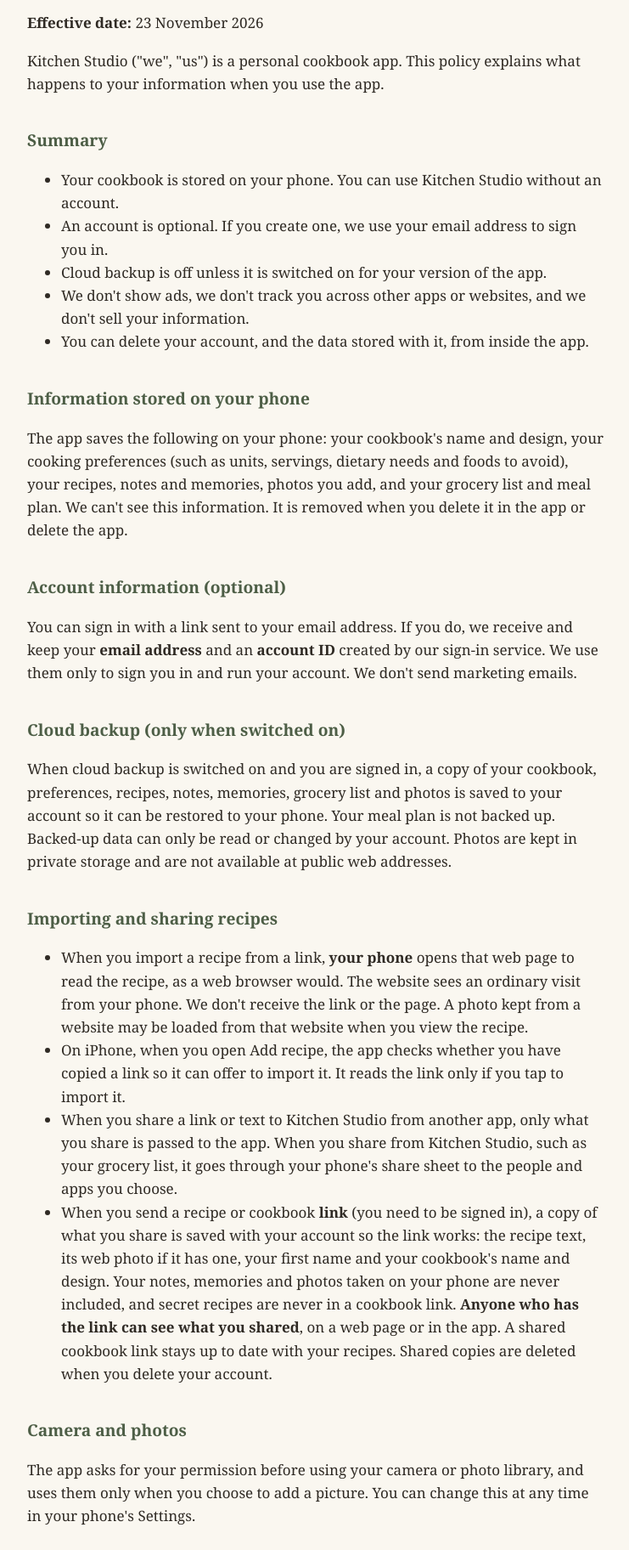
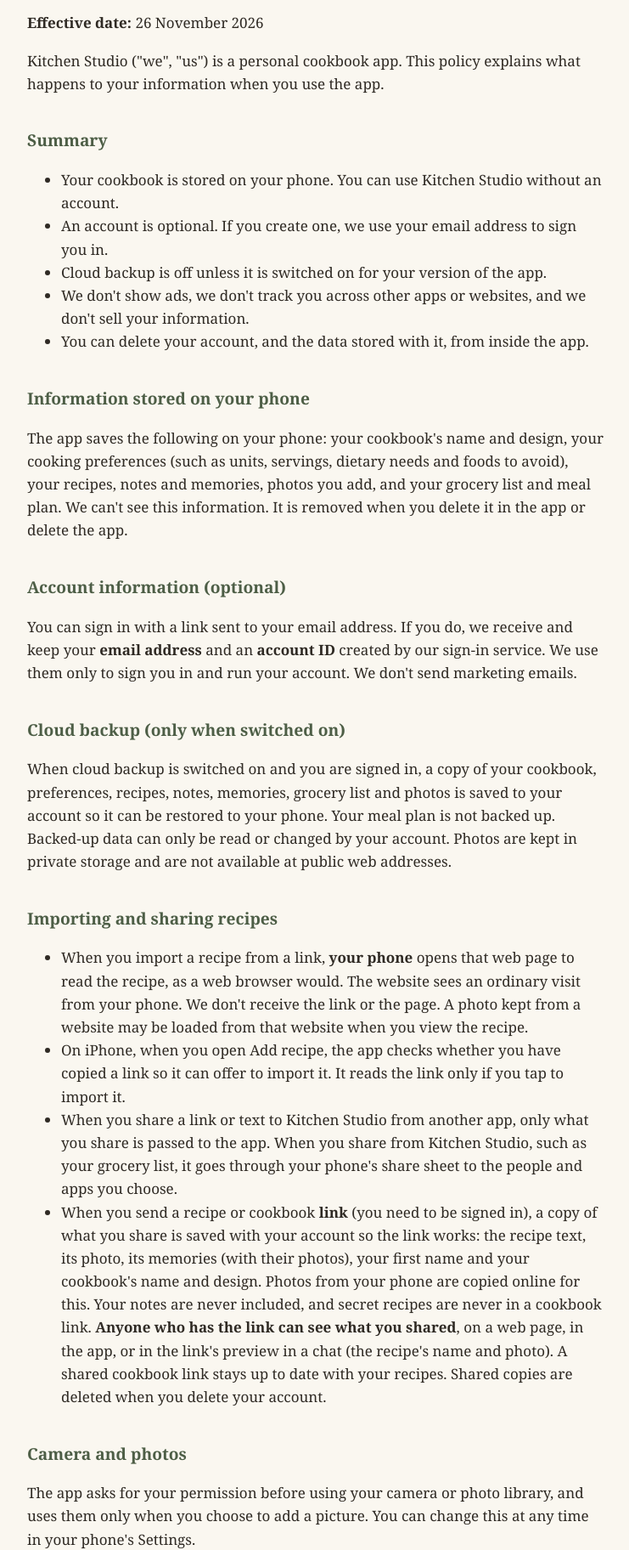
Before and after one commit to kirstinpier88-dotcom/kitchenstudio-legal, a plain HTML site: page index.html in a window 1280 px wide. Shown: the part 82-1906 px from the top of the page at 85% size, without its empty margins (268-1009 px from the left). Drawn offline with Linux system fonts and the light colour scheme.

Commit message:
Privacy policy: memories, phone photos and link previews travel with a share link
Co-Authored-By: Claude Opus 5.5 <noreply@anthropic.com>
Claude-Session: https://claude.ai/code/session_016MYDxKqSUXnhF2JMk46wZ9

```diff
--- a/index.html
+++ b/index.html
@@ -17,7 +17,7 @@
 <main>
 <h1 id="kitchen-studio-privacy-policy">Kitchen Studio Privacy
 Policy</h1>
-<p><strong>Effective date:</strong> 23 November 2026</p>
+<p><strong>Effective date:</strong> 26 November 2026</p>
 <p>Kitchen Studio ("we", "us") is a personal cookbook app. This policy
 explains what happens to your information when you use the app.</p>
 <h2 id="summary">Summary</h2>
@@ -72,11 +72,12 @@ Studio, such as your grocery list, it goes through your phone's share
 sheet to the people and apps you choose.</li>
 <li>When you send a recipe or cookbook <strong>link</strong> (you need to
 be signed in), a copy of what you share is saved with your account so the
-link works: the recipe text, its web photo if it has one, your first name
-and your cookbook's name and design. Your notes, memories and photos taken
-on your phone are never included, and secret recipes are never in a
-cookbook link. <strong>Anyone who has the link can see what you
-shared</strong>, on a web page or in the app. A shared cookbook link stays
+link works: the recipe text, its photo, its memories (with their photos),
+your first name and your cookbook's name and design. Photos from your phone
+are copied online for this. Your notes are never included, and secret
+recipes are never in a cookbook link. <strong>Anyone who has the link can
+see what you shared</strong>, on a web page, in the app, or in the link's
+preview in a chat (the recipe's name and photo). A shared cookbook link stays
 up to date with your recipes. Shared copies are deleted when you delete
 your account.</li>
 </ul>
```
Also changed, not shown: 1 other file.
